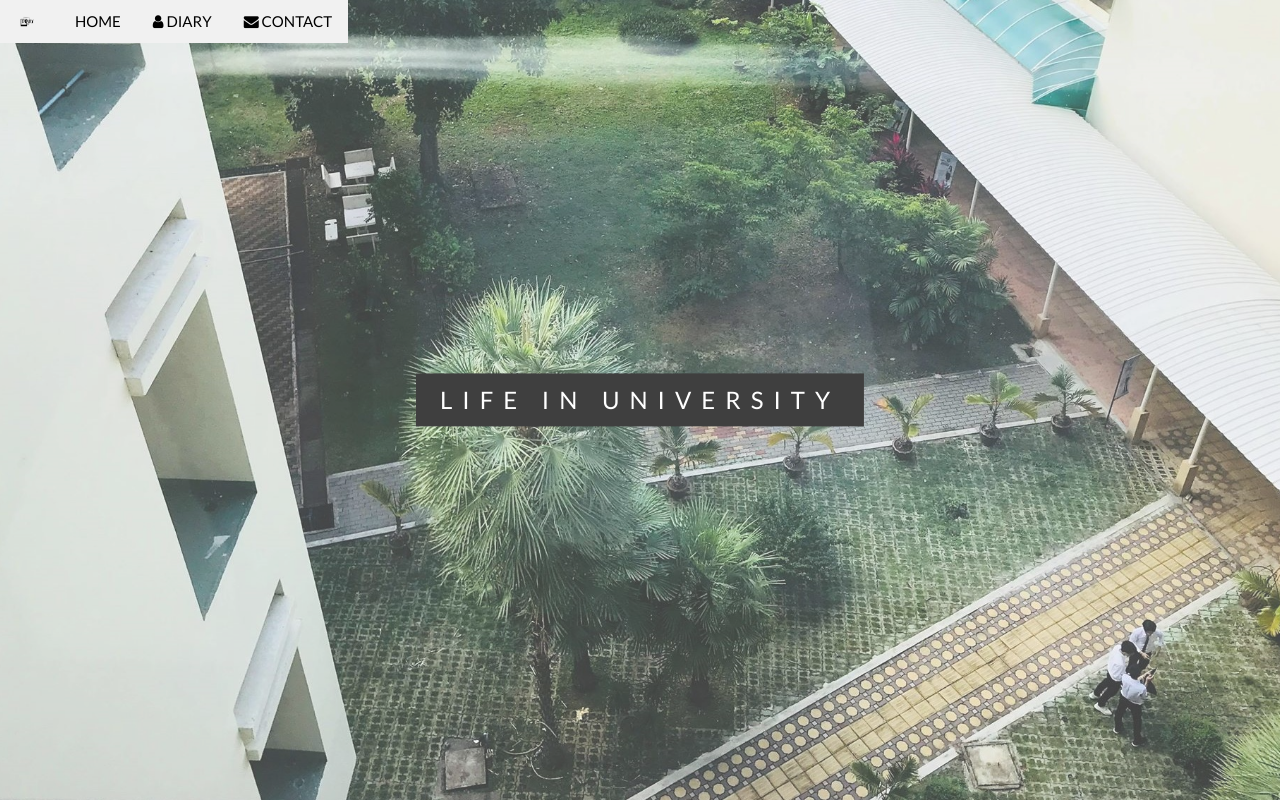
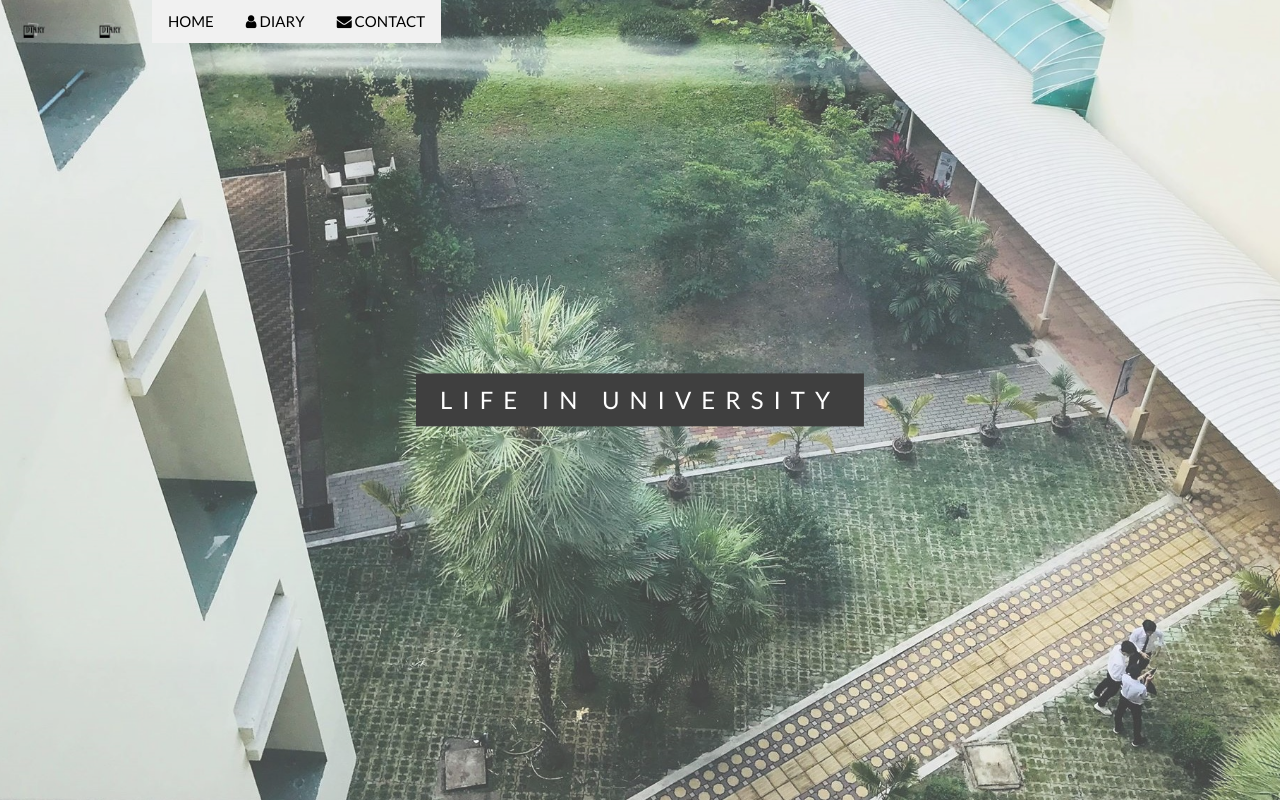
Before and after one commit to tanakrit69/project, a plain HTML site: page index.html in a window 1280 px wide. Shown: the top 802 px of the page. Drawn offline with nearby package versions, Linux system fonts and the light colour scheme; some packages are replaced by stand-ins of ours.

Commit message:
Add files via upload

```diff
--- a/index.html
+++ b/index.html
@@ -51,11 +51,12 @@ body, html {
 <!-- Navbar (sit on top) -->
 <div class="w3-top">
   <div class="w3-bar" id="myNavbar">
+        <img src="logo.png" class="w3-bar-item " alt="Photo of Me" width="60" height="60">
     <a class="w3-bar-item w3-button w3-hover-black w3-hide-medium w3-hide-large w3-right" href="javascript:void(0);" onclick="toggleFunction()" title="Toggle Navigation Menu">
       <i class="fa fa-bars"></i>
     </a>
 
-    <img src="logo.png" class="w3-bar-item w3-light-grey" alt="Photo of Me" width="43" height="43">
+    <img src="logo.png" class="w3-bar-item " alt="Photo of Me" width="60" height="60">
     <a href="#home" class="w3-bar-item w3-button w3-light-grey">HOME</a>
     <a href="#about" class="w3-bar-item w3-button w3-hide-small w3-light-grey"><i class="fa fa-user"></i> DIARY </a>
     <a href="#contact" class="w3-bar-item w3-button w3-hide-small w3-light-grey"><i class="fa fa-envelope"></i> CONTACT</a>
@@ -100,7 +101,7 @@ body, html {
 
             <div class="w3-xlarge w3-section">
               <a href="https://www.facebook.com/profile.php?id=100001361034797"><i class="fa fa-facebook-official w3-hover-opacity"></a></i>
-              <a href="https://www.instagram.com/"><i class="fa fa-instagram w3-hover-opacity"></a></i>
+              <a href="#"><i class="fa fa-instagram w3-hover-opacity"></a></i>
               <a href="https://www.pinterest.com/"><i class="fa fa-pinterest-p w3-hover-opacity"></a></i>
               <a href="https://www.twitter.com"><i class="fa fa-twitter w3-hover-opacity"></a></i>
             </div>
```
Also changed, not shown: logo.jpg.
